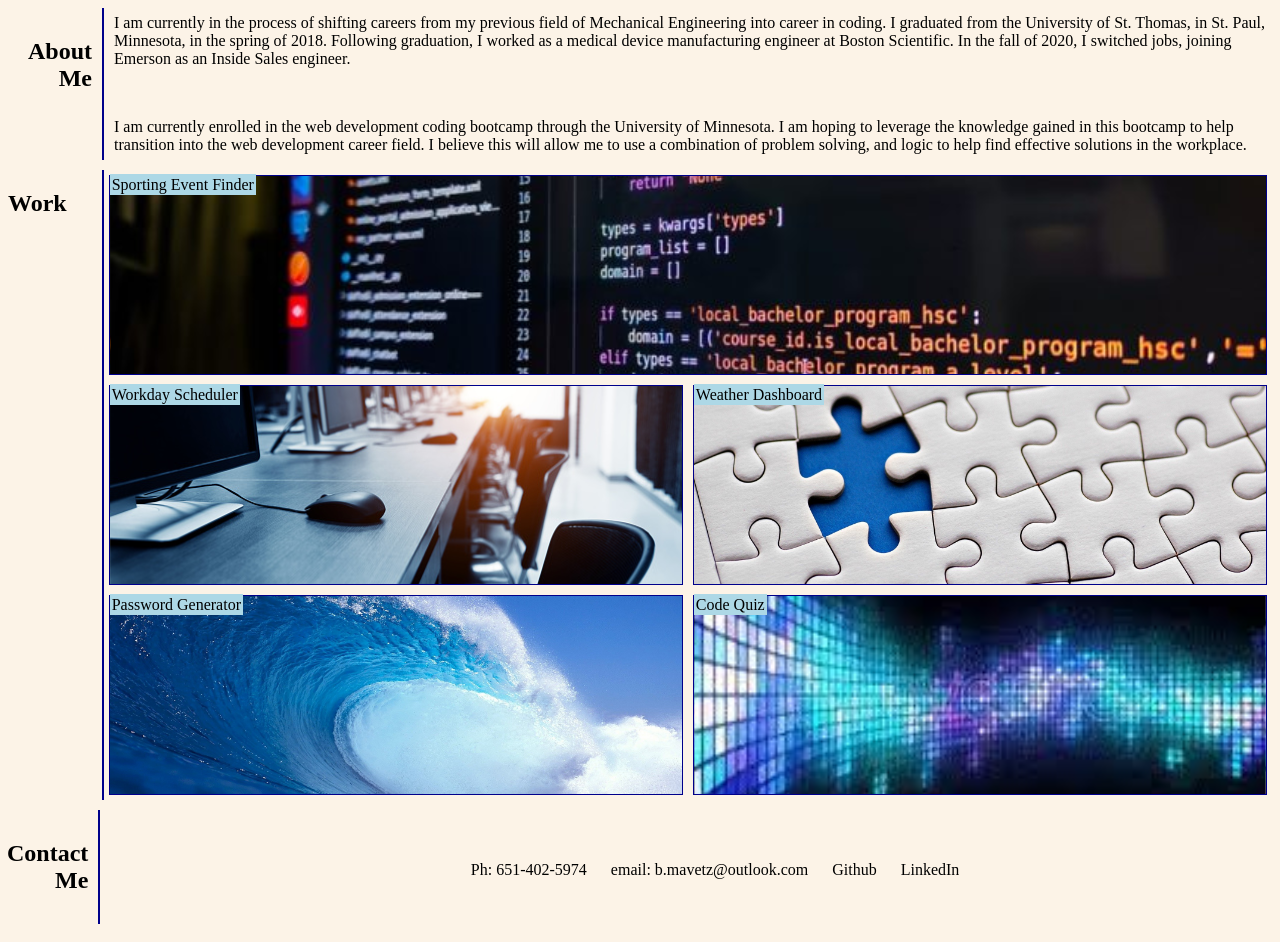
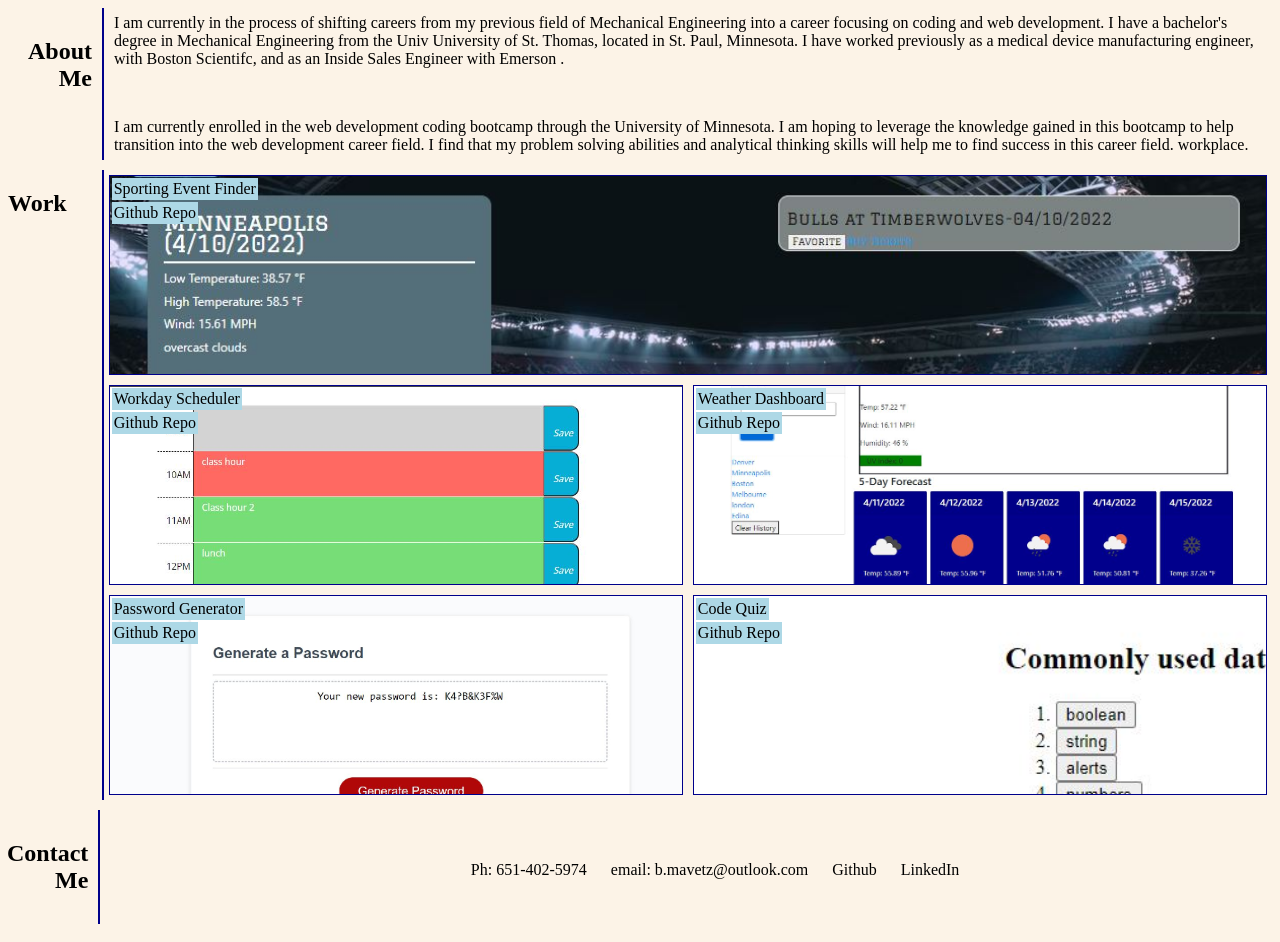
Before and after one commit to BMavetz/Professional_Materials, a plain HTML site: page index.html in a window 1280 px wide. Shown: the part 282-1224 px from the top of the page. Drawn offline with Linux system fonts and the light colour scheme.

Commit message:
Added links to current repos in github, changed background images

```diff
--- a/assets/style.css
+++ b/assets/style.css
@@ -69,6 +69,9 @@ a{
     background-color: lightblue;
     padding: 2px;
     color: black;
+    display: block;
+    width: fit-content;
+    margin: 2px;
 }
 
 #Work .projects .projBig{
@@ -84,29 +87,29 @@ a{
     margin: 5px;
 }
 #proj1 {
-    background-image: url("../assets/images/code_screen.jpeg");
-    background-size: cover;
+    background-image: url("./images/Sport_Event_Webpage.JPG");
+    background-size: 100%;
     background-position: center;
 }
 #proj2 {
-    background-image: url("../assets/images/computer_lab_image.jpg");
+    background-image: url("./images/Workday_Scheduler_page.JPG");
     background-size: cover;
     background-position: center;
 }
 #proj3 {
-    background-image: url("../assets/images/puzzle_image.jpg");
+    background-image: url("./images/Weather_dash_webpage.JPG");
     background-size: cover;
     background-position: center;
 }
 #proj4 {
-    background-image: url("../assets/images/waves_wallpaper.jpg");
+    background-image: url("./images/Password_webpage.JPG");
     background-size: cover;
     background-position: center;
 }
 #proj5 {
-    background-image: url("../assets/images/LED_wall.jfif");
-    background-size: cover;
-    background-position: center;
+    background-image: url("./images/Code_Quiz_img.JPG");
+    background-size: 280%;
+    background-position: left;
 }
 #contactMe{
     display: flex;
--- a/index.html
+++ b/index.html
@@ -31,14 +31,14 @@
         </aside>
         <div>
         <p> I am currently in the process of shifting careers from my previous field of Mechanical Engineering into
-            career in coding.  I graduated from the University of St. Thomas, in St. Paul, Minnesota, in the spring of
-            2018.  Following graduation, I worked as a medical device manufacturing engineer at Boston Scientific.  In the fall of 2020, I
-            switched jobs, joining Emerson as an Inside Sales engineer.
+            a career focusing on coding and web development.  I have a bachelor's degree in Mechanical Engineering from the Univ
+            University of St. Thomas, located in St. Paul, Minnesota.  I have worked previously as a medical device manufacturing engineer, with Boston Scientifc, and as
+            an Inside Sales Engineer with Emerson .
         </p>
         <br>
         <p>I am currently enrolled in the web development coding bootcamp through the University of Minnesota.  I am hoping
-            to leverage the knowledge gained in this bootcamp to help transition into the web development career field.  I believe
-            this will allow me to use a combination of problem solving, and logic to help find effective solutions in the
+            to leverage the knowledge gained in this bootcamp to help transition into the web development career field.  I find that
+            my problem solving abilities and analytical thinking skills will help me to find success in this career field.
             workplace.
         </p>
        </div>
@@ -50,18 +50,23 @@
         <div class="projects">
             <section class="projBig" id="proj1">
                 <a href="https://fchang1720.github.io/Sporting-Event-Finder/">Sporting Event Finder</a>
+                <a href="https://github.com/fchang1720/Sporting-Event-Finder">Github Repo</a>
             </section>
             <section class="projSmall" id="proj2">
                 <a href="https://bmavetz.github.io/Workday-Scheduler/">Workday Scheduler</a>
+                <a href="https://github.com/BMavetz/Workday-Scheduler">Github Repo</a>
             </section>
             <section class="projSmall" id="proj3">
                 <a href="https://bmavetz.github.io/Weather_Dashboard/">Weather Dashboard</a>
+                <a href="https://github.com/BMavetz/Weather_Dashboard">Github Repo</a>
             </section>
             <section class="projSmall" id="proj4">
                 <a href="https://bmavetz.github.io/Password-Generator/">Password Generator</a>
+                <a href="https://github.com/BMavetz/Workday-Scheduler">Github Repo</a>
             </section>
             <section class="projSmall" id="proj5">
                 <a href="https://bmavetz.github.io/Code-Quiz/">Code Quiz</a>
+                <a href="https://github.com/BMavetz/Workday-Scheduler">Github Repo</a>
             </section>
         </div>
 
@@ -78,7 +83,7 @@
                <a href="https://github.com/BMavetz">Github</a>
             </li>
             <li>
-                <a href="www.linkedin.com/in/brady-mavetz-822851127">LinkedIn</a>
+                <a href="https://www.linkedin.com/in/brady-mavetz-822851127/">LinkedIn</a>
             </li>
         </ul>
     </div>
```
Also changed, not shown: assets/images/LED_image.jfif (deleted), assets/images/LED_wall.jfif (deleted), assets/images/Password_webpage.JPG (added), assets/images/Sport_Event_Webpage.JPG (added), assets/images/Weather_dash_webpage.JPG (added), assets/images/Workday_Scheduler_page.JPG (added), assets/images/code_screen.jpeg (deleted), assets/images/computer_lab_image.jpg (deleted), assets/images/puzzle_image.jpg (deleted), assets/images/waves_wallpaper.jpg (deleted), 1 other file.
